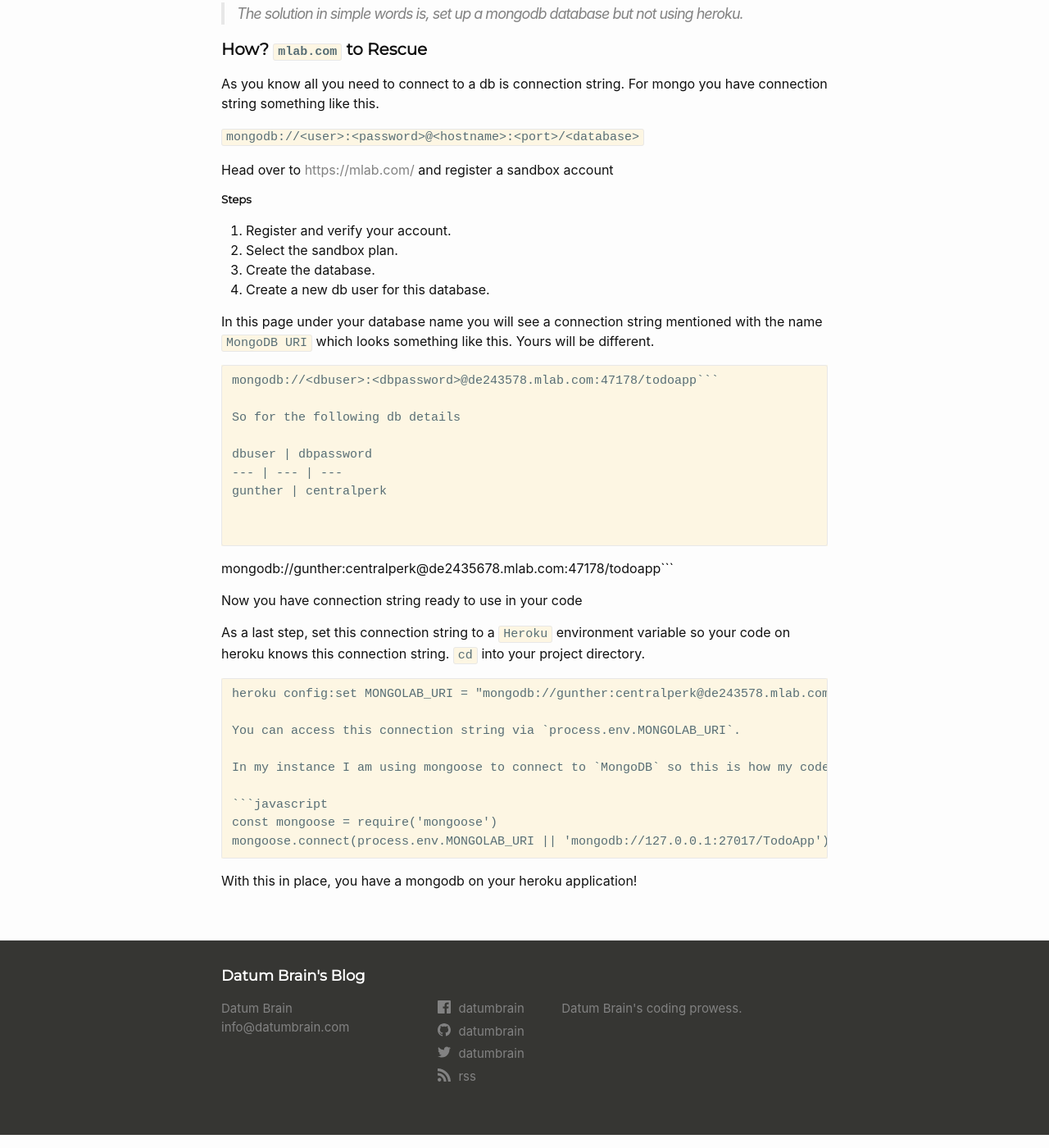
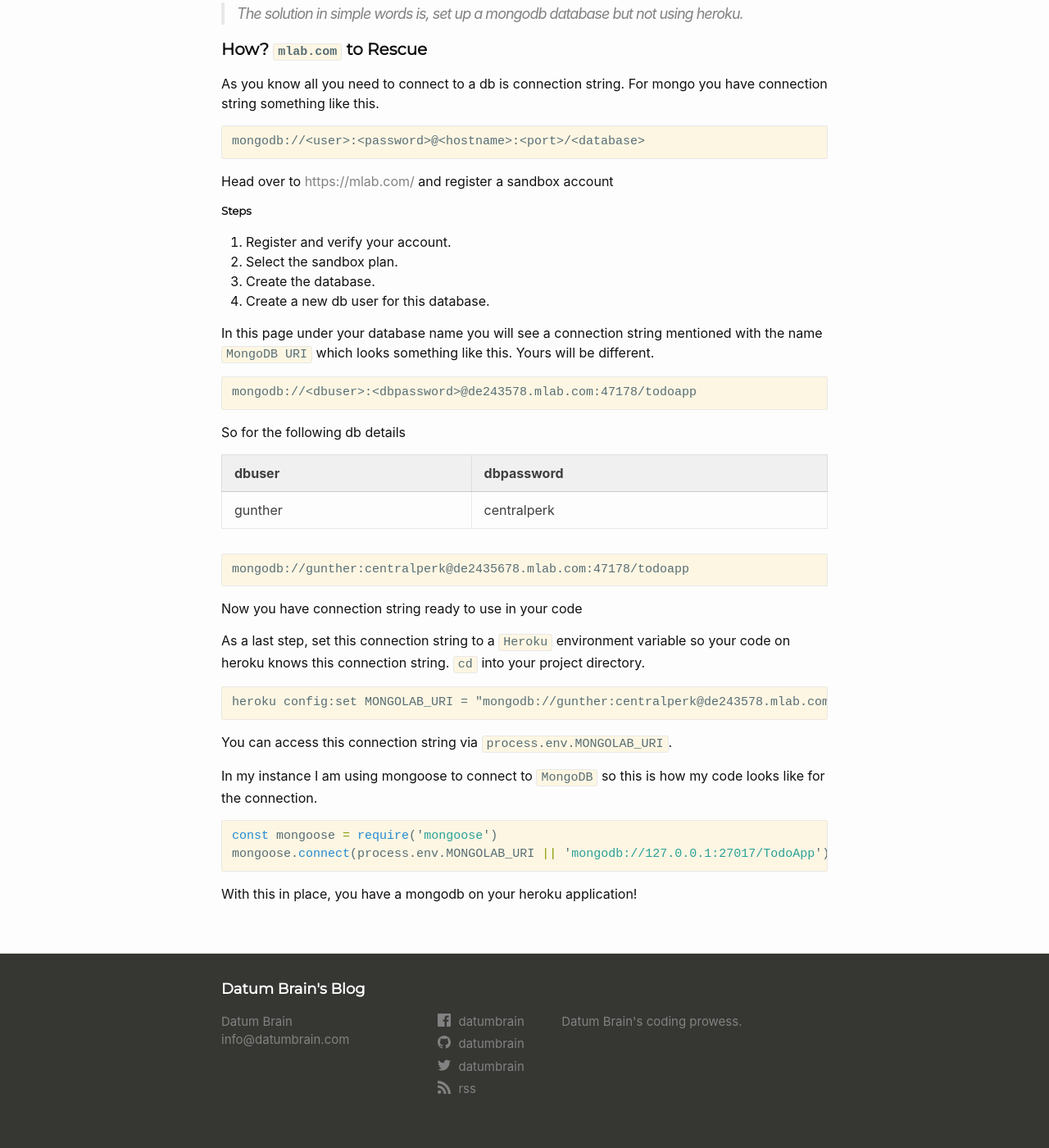
Before and after one commit to haris-75/datumbrain.github.io, a Jekyll site: the page built from _posts/2018-10-12-using-mongodb-on-heroku-without-financial-information.md, in a window 1280 px wide and 1400 px high, scrolled down 561 px. Shown: the whole window at 82% size. Built offline with Jekyll 4.4.1, drawn with Linux system fonts in a browser that asks for light colours; comment, search, counter and statistics services are not loaded; some of the changed text lies outside the part shown.

Commit message:
More markdown fixes.

````diff
--- a/_posts/2018-10-12-using-mongodb-on-heroku-without-financial-information.md
+++ b/_posts/2018-10-12-using-mongodb-on-heroku-without-financial-information.md
@@ -1,6 +1,6 @@
 ---
 layout: post
-title: MongoDb on Heroku Without Giving Verifying Payment Information
+title: MongoDB on Heroku Without Giving Verifying Payment Information
 author: Nauman Zafar Chaudhry
 date: "2018-10-12 13:00:00"
 ---
@@ -14,12 +14,16 @@ API uses `MongoDB` via mongoose ORM. On Heroku you can setup a MongoDB database
 > Heroku requires your payment information for some addons even for sandbox account. Which you don't want to give when using a sandbox account or just learning something just like me.
 
 #### Solution
+
 > The solution in simple words is, set up a mongodb database but not using heroku.
 
 #### How? `mlab.com` to Rescue
+
 As you know all you need to connect to a db is connection string. For mongo you have connection string something like this.
 
-`mongodb://<user>:<password>@<hostname>:<port>/<database>`
+```
+mongodb://<user>:<password>@<hostname>:<port>/<database>
+```
 
 Head over to [https://mlab.com/](https://mlab.com/) and register a sandbox account
 
@@ -32,24 +36,27 @@ Head over to [https://mlab.com/](https://mlab.com/) and register a sandbox accou
 In this page under your database name you will see a connection string mentioned with the name `MongoDB URI` which looks something like this. Yours will be different.
 
 ```
-mongodb://<dbuser>:<dbpassword>@de243578.mlab.com:47178/todoapp```
+mongodb://<dbuser>:<dbpassword>@de243578.mlab.com:47178/todoapp
+```
 
 So for the following db details
 
 dbuser | dbpassword
---- | --- | ---
+--- | ---
 gunther | centralperk
 
 
 ```
-mongodb://gunther:centralperk@de2435678.mlab.com:47178/todoapp```
+mongodb://gunther:centralperk@de2435678.mlab.com:47178/todoapp
+```
 
 Now you have connection string ready to use in your code
 
 As a last step, set this connection string to a `Heroku` environment variable so your code on heroku knows this connection string. `cd` into your project directory.
 
 ```
-heroku config:set MONGOLAB_URI = "mongodb://gunther:centralperk@de243578.mlab.com:47178/todoapp"```
+heroku config:set MONGOLAB_URI = "mongodb://gunther:centralperk@de243578.mlab.com:47178/todoapp"
+```
 
 You can access this connection string via `process.env.MONGOLAB_URI`.
 
````
